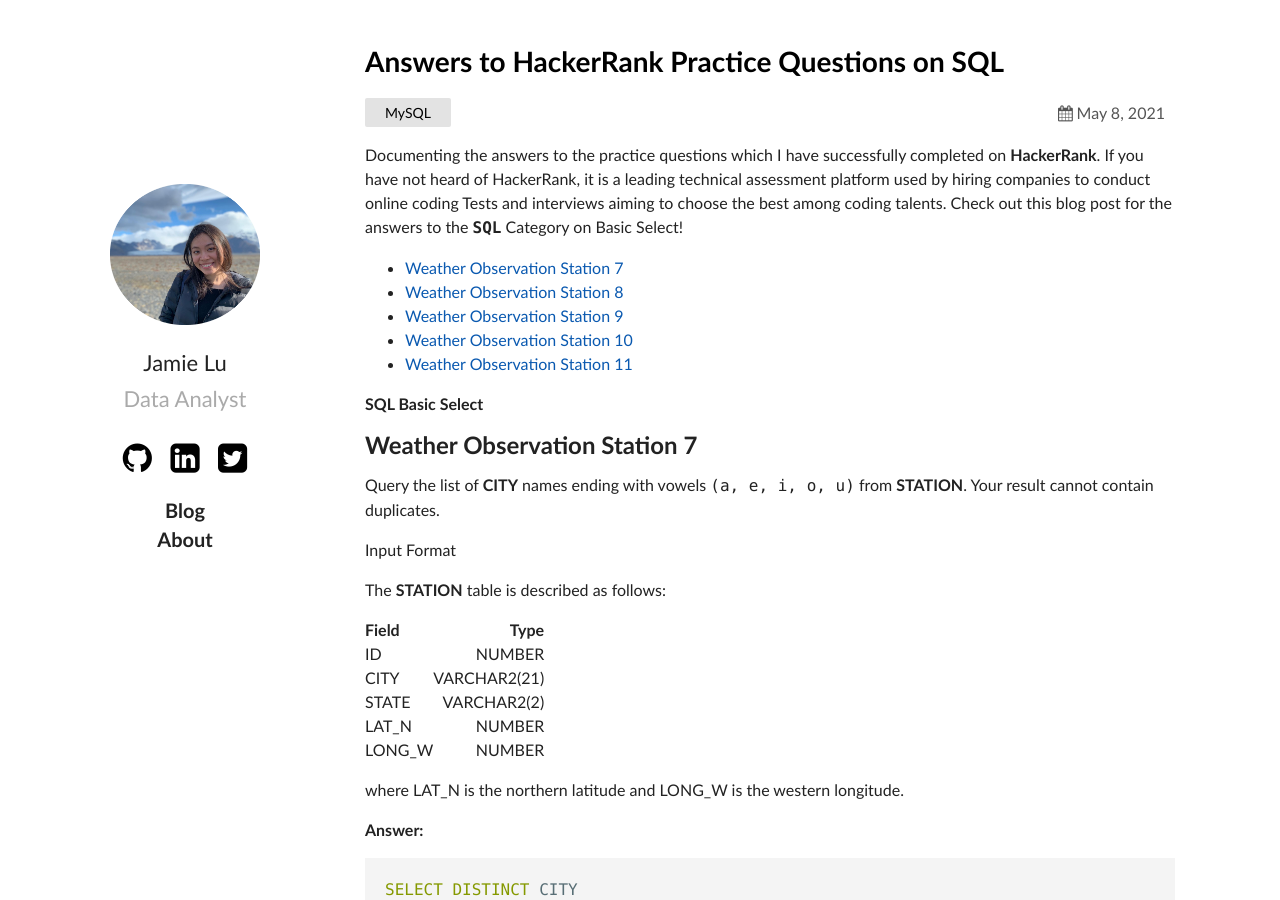
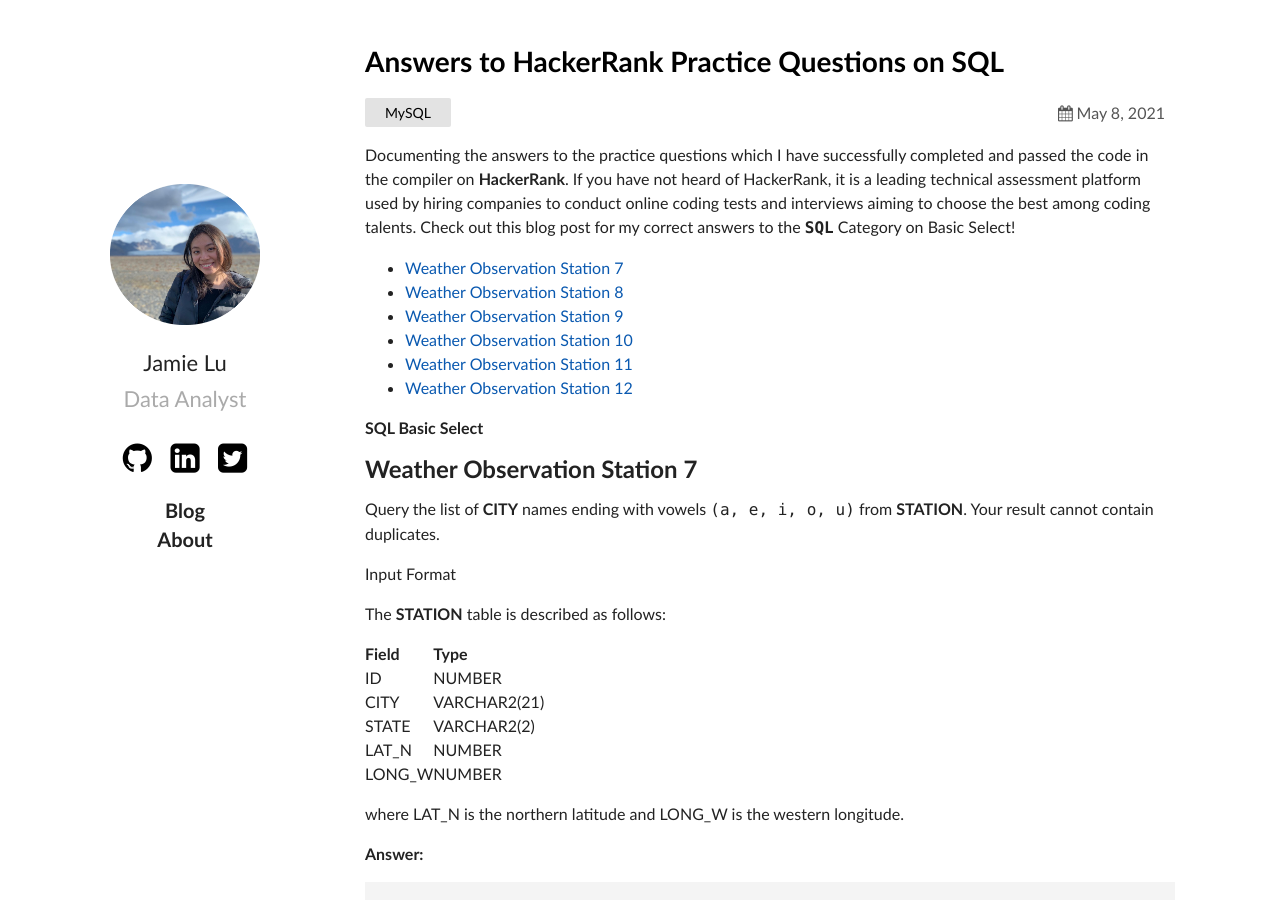
Before and after one commit to jamieqianhui/jamieqianhui.github.io, a Jekyll site: the page built from _posts/2021-05-08-HackerRank-Practice-Answers.markdown, in a window 1280 px wide and 900 px high. Built offline with Jekyll 4.4.1, drawn with Linux system fonts in a browser that asks for light colours; some of the changed text lies outside the part shown.

Commit message:
Update 2021-05-08-HackerRank-Practice-Answers.markdown

````diff
--- a/_posts/2021-05-08-HackerRank-Practice-Answers.markdown
+++ b/_posts/2021-05-08-HackerRank-Practice-Answers.markdown
@@ -4,7 +4,7 @@
 date:   2021-05-08 17:01:36 +0800
 categories: MySQL
 ---
-Documenting the answers to the practice questions which I have successfully completed on **HackerRank**. If you have not heard of HackerRank, it is a leading technical assessment platform used by hiring companies to conduct online coding Tests and interviews aiming to choose the best among coding talents. Check out this blog post for the answers to the **`SQL`** Category on Basic Select!
+Documenting the answers to the practice questions which I have successfully completed and passed the code in the compiler on **HackerRank**. If you have not heard of HackerRank, it is a leading technical assessment platform used by hiring companies to conduct online coding tests and interviews aiming to choose the best among coding talents. Check out this blog post for my correct answers to the **`SQL`** Category on Basic Select!
 
 
 {: class="table-of-content"}
@@ -21,8 +21,8 @@
 
 The **STATION** table is described as follows:
 
- **Field** | **Type**
- |:------- | ----------:|
+| **Field** | **Type** |
+|:------- |:----------|
  ID  | NUMBER
  CITY  | VARCHAR2(21)
  STATE  | VARCHAR2(2)
@@ -100,3 +100,14 @@
 FROM STATION
 WHERE LEFT(CITY,1) NOT IN ('a','e','i','o','u') OR RIGHT(CITY,1) NOT IN ('a','e','i','o','u')
 ```
+## Weather Observation Station 12
+
+Query the list of CITY names from STATION that do not start with vowels and do not end with vowels. Your result cannot contain duplicates.
+
+**Answer:**
+```sql
+
+SELECT DISTINCT CITY
+FROM STATION
+WHERE LEFT(CITY,1) NOT IN ('a','e','i','o','u') AND RIGHT(CITY,1) NOT IN ('a','e','i','o','u')
+```
````
